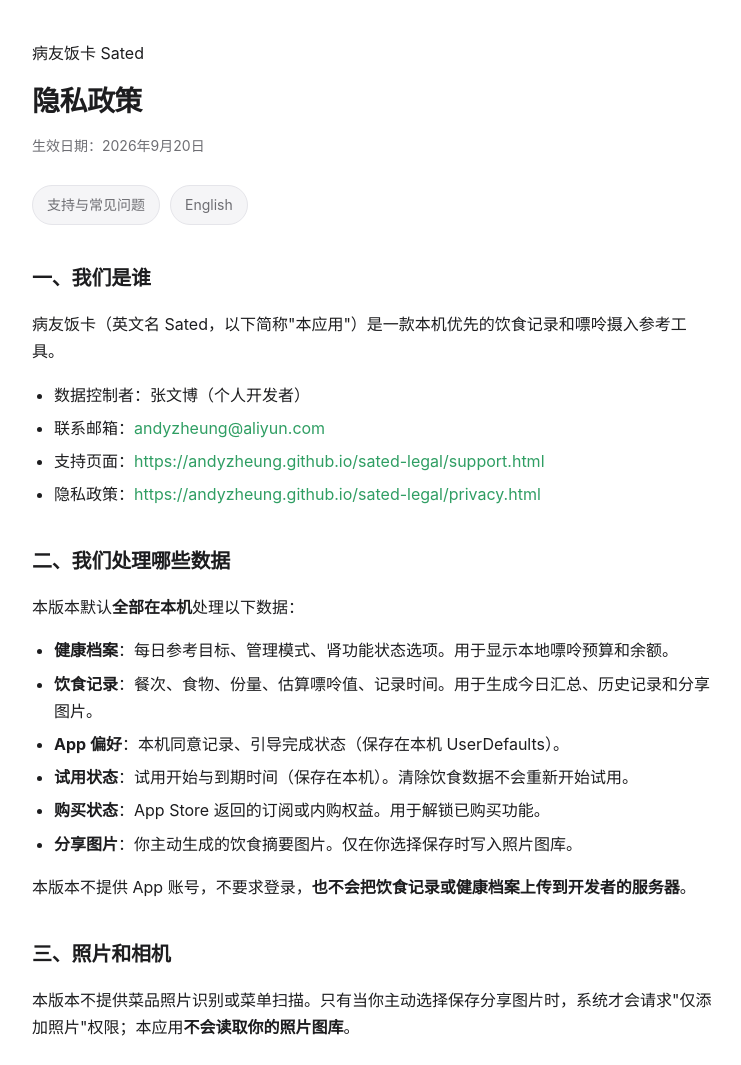
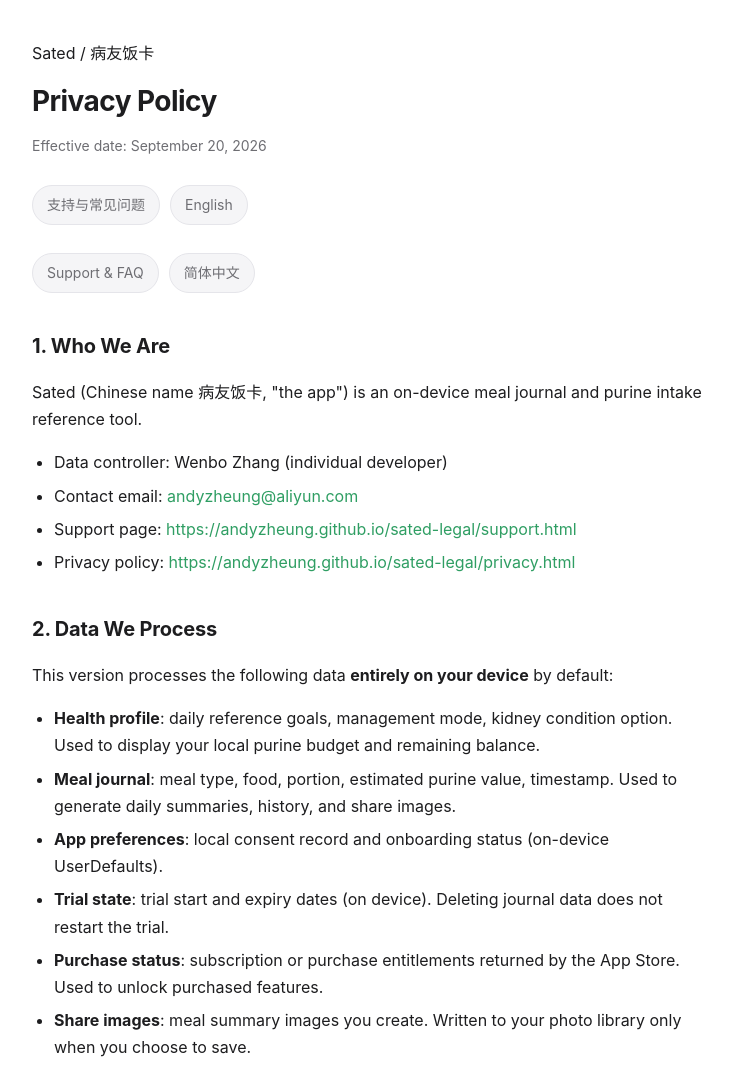
Before and after one commit to andyzheung/sated-legal, a plain HTML site: page privacy.html in a window 1280 px wide. Shown: the top 1065 px of the page, without its empty margins (268-1009 px from the left). Drawn offline with Linux system fonts and the light colour scheme.

Commit message:
Ensure privacy policy opens in the reader's language
Constraint: Chinese systems must receive Chinese content while English remains the default.\nRejected: A single dual-language page | the language control remains inert.\nConfidence: high\nScope-risk: narrow\nDirective: Keep lang query selection aligned with in-app privacy links.\nTested: node --check language.js; static diff review\nNot-tested: Hosted-page interaction before deployment

```diff
--- /dev/null
+++ b/language.js
@@ -0,0 +1,17 @@
+(() => {
+  const chineseLanguage = "zh-Hans";
+  const englishLanguage = "en";
+  const requestedLanguage = new URLSearchParams(window.location.search).get("lang");
+  const browserLanguages = navigator.languages?.length ? navigator.languages : [navigator.language];
+  const shouldUseChinese = requestedLanguage
+    ? requestedLanguage.toLowerCase().startsWith("zh")
+    : browserLanguages.some((language) => language?.toLowerCase().startsWith("zh"));
+  const activeLanguage = shouldUseChinese ? chineseLanguage : englishLanguage;
+
+  document.documentElement.lang = activeLanguage;
+  document.title = activeLanguage === chineseLanguage ? "隐私政策 · 病友饭卡" : "Privacy Policy · Sated";
+
+  document.querySelectorAll("[data-language-section]").forEach((element) => {
+    element.hidden = element.dataset.languageSection !== activeLanguage;
+  });
+})();
--- a/privacy.html
+++ b/privacy.html
@@ -1,23 +1,34 @@
 <!doctype html>
-<html lang="zh-CN">
+<html lang="en">
 <head>
   <meta charset="utf-8">
   <meta name="viewport" content="width=device-width, initial-scale=1">
-  <meta name="description" content="病友饭卡（Sated）隐私政策：本机优先的饮食记录与嘌呤摄入参考工具。">
-  <title>隐私政策 · 病友饭卡</title>
+  <meta name="description" content="Sated privacy policy for its on-device meal journal and purine intake reference tool.">
+  <title>Privacy Policy · Sated</title>
   <link rel="stylesheet" href="style.css">
 </head>
 <body>
-  <header>
+  <header data-language-section="zh-Hans" lang="zh-Hans" hidden>
     <p class="eyebrow">病友饭卡 Sated</p>
     <h1>隐私政策</h1>
     <p class="meta">生效日期：2026年9月20日</p>
   </header>
-  <nav class="nav" aria-label="相关页面">
+  <header data-language-section="en" lang="en">
+    <p class="eyebrow">Sated / 病友饭卡</p>
+    <h1>Privacy Policy</h1>
+    <p class="meta">Effective date: September 20, 2026</p>
+  </header>
+
+  <nav class="nav" data-language-section="zh-Hans" lang="zh-Hans" aria-label="相关页面" hidden>
     <a href="support.html">支持与常见问题</a>
-    <a href="privacy.html" hreflang="en">English</a>
+    <a href="privacy.html?lang=en" hreflang="en">English</a>
+  </nav>
+  <nav class="nav" data-language-section="en" lang="en" aria-label="Related pages">
+    <a href="support.html">Support &amp; FAQ</a>
+    <a href="privacy.html?lang=zh-Hans" hreflang="zh-Hans">简体中文</a>
   </nav>
 
+  <main data-language-section="zh-Hans" lang="zh-Hans" hidden>
   <h2>一、我们是谁</h2>
   <p>病友饭卡（英文名 Sated，以下简称"本应用"）是一款本机优先的饮食记录和嘌呤摄入参考工具。</p>
   <ul>
@@ -80,13 +91,9 @@
   <p>如需就个人信息处理提出查询、更正、删除、撤回同意、投诉或其他请求，请发送邮件至：<a href="mailto:andyzheung@aliyun.com">andyzheung@aliyun.com</a>。我们会在核实请求后依照适用法律处理。</p>
 
   <footer>病友饭卡 Sated · 2026</footer>
+  </main>
 
-  <hr>
-
-  <div lang="en">
-    <h1>Privacy Policy</h1>
-    <p class="meta">Effective date: September 20, 2026</p>
-
+  <main data-language-section="en" lang="en">
     <h2>1. Who We Are</h2>
     <p>Sated (Chinese name 病友饭卡, "the app") is an on-device meal journal and purine intake reference tool.</p>
     <ul>
@@ -149,6 +156,7 @@
     <p>For questions, correction, deletion, consent withdrawal, complaints, or other requests regarding personal information, email <a href="mailto:andyzheung@aliyun.com">andyzheung@aliyun.com</a>. We will handle verified requests in accordance with applicable law.</p>
 
     <footer>Sated · 2026</footer>
-  </div>
+  </main>
+  <script src="language.js"></script>
 </body>
 </html>
```
